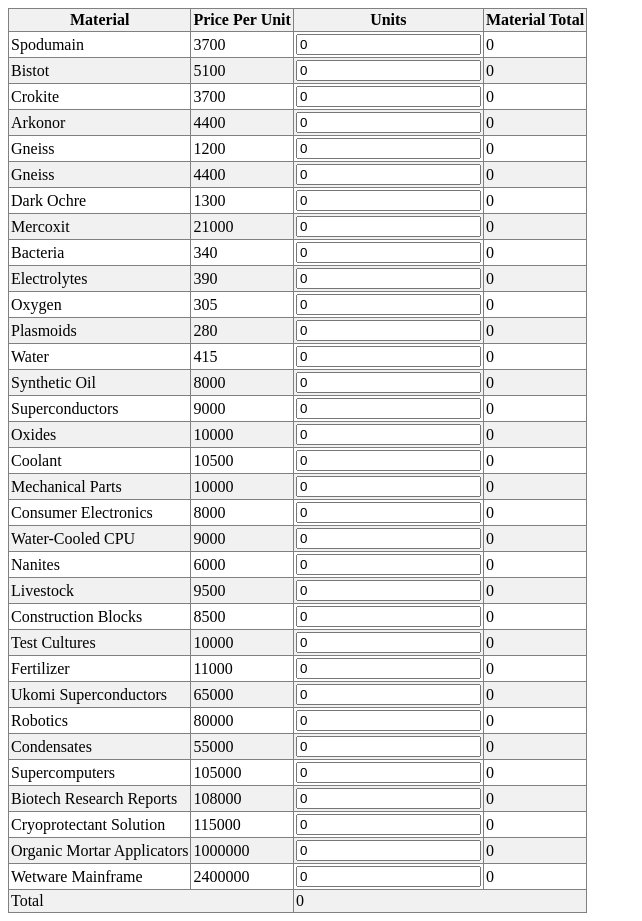
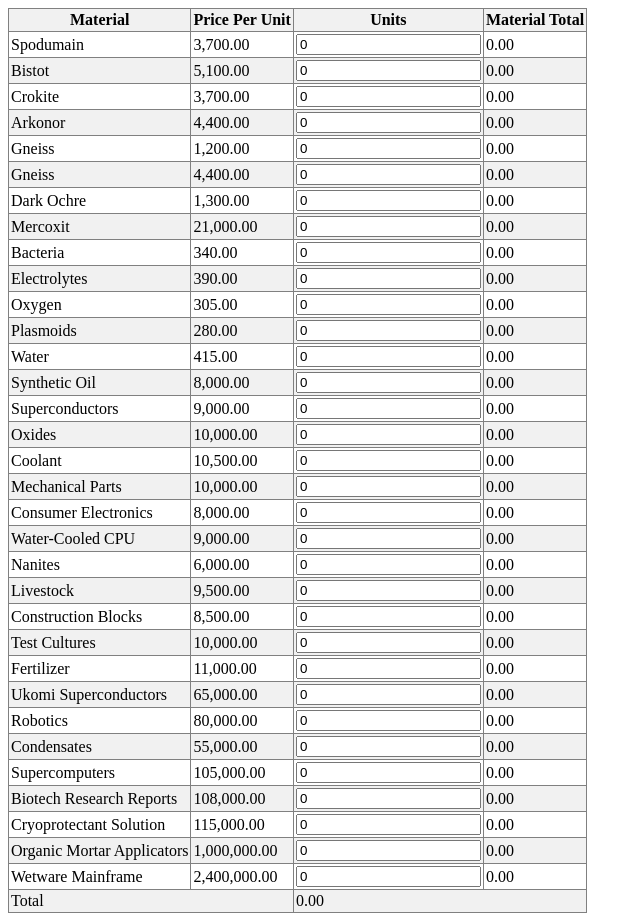
Before and after one commit to SoxMax/IndustryBuyback, a plain HTML site: page index.html in a window 1280 px wide. Shown: the whole page, without its empty margins (0-642 px from the left). Drawn offline with nearby package versions, Linux system fonts and the light colour scheme.

Commit message:
format as currency

```diff
--- a/index.html
+++ b/index.html
@@ -19,13 +19,13 @@
       </tr>
       <tr ng-repeat="x in ores">
         <td>{{ x.name }}</td>
-        <td>{{ x.price }}</td>
+        <td>{{ x.price | currency:"" }}</td>
         <td><input type="number" ng-model="units[x.name]" min=0 value=0 /></td>
-        <td>{{ x.price * units[x.name] }}</td>
+        <td>{{ x.price * units[x.name] | currency:"" }}</td>
       </tr>
       <tr>
         <td colspan=2>Total</td>
-        <td colspan=2>{{ totalPrice() }}</td>
+        <td colspan=2>{{ totalPrice() | currency:"" }}</td>
       </tr>
     </table>
 
```
